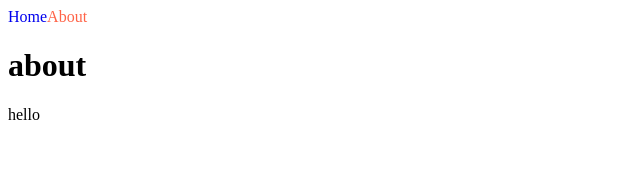
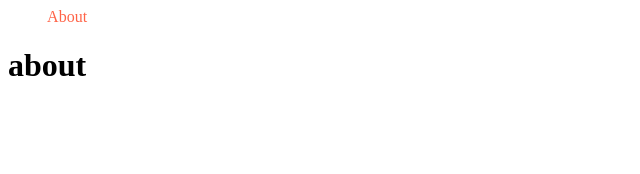
Before and after one commit to jseo9732/NextJS-intro, a Next.js app: page /about in a window 1280 px wide. Shown: the top 174 px of the page, without its empty margins (0-640 px from the left). Built offline with nearby package versions, Linux system fonts and the light colour scheme.

Commit message:
#1.6 Custom App - 3__app파일 커스텀

```diff
--- a/src/pages/_app.tsx
+++ b/src/pages/_app.tsx
@@ -1,8 +1,17 @@
+import NavBar from '../components/NavBar';
+// 다른 컴포넌트에서는 globals.css import가 불가능 하지만 _app 파일에서는 가능하다.
+// import "../styles/globals.css"
+
 export default function App({ Component, pageProps }: any) {
   return (
-    <div>
+    <>
+      <NavBar />
       <Component {...pageProps} />
-      <span>hello</span>
-    </div>
+      <style jsx global>{`
+        a {
+          color: white;
+        }
+      `}</style>
+    </>
   );
 }
--- a/src/pages/about.tsx
+++ b/src/pages/about.tsx
@@ -3,7 +3,6 @@ import NavBar from '@/components/NavBar';
 export default function Home() {
   return (
     <div>
-      <NavBar />
       <h1>about</h1>
     </div>
   );
--- a/src/pages/index.tsx
+++ b/src/pages/index.tsx
@@ -3,13 +3,7 @@ import NavBar from '@/components/NavBar';
 export default function Home() {
   return (
     <div>
-      <NavBar />
       <h1>Hello</h1>
-      <style jsx global>{`
-        a {
-          color: white;
-        }
-      `}</style>
     </div>
   );
 }
```
